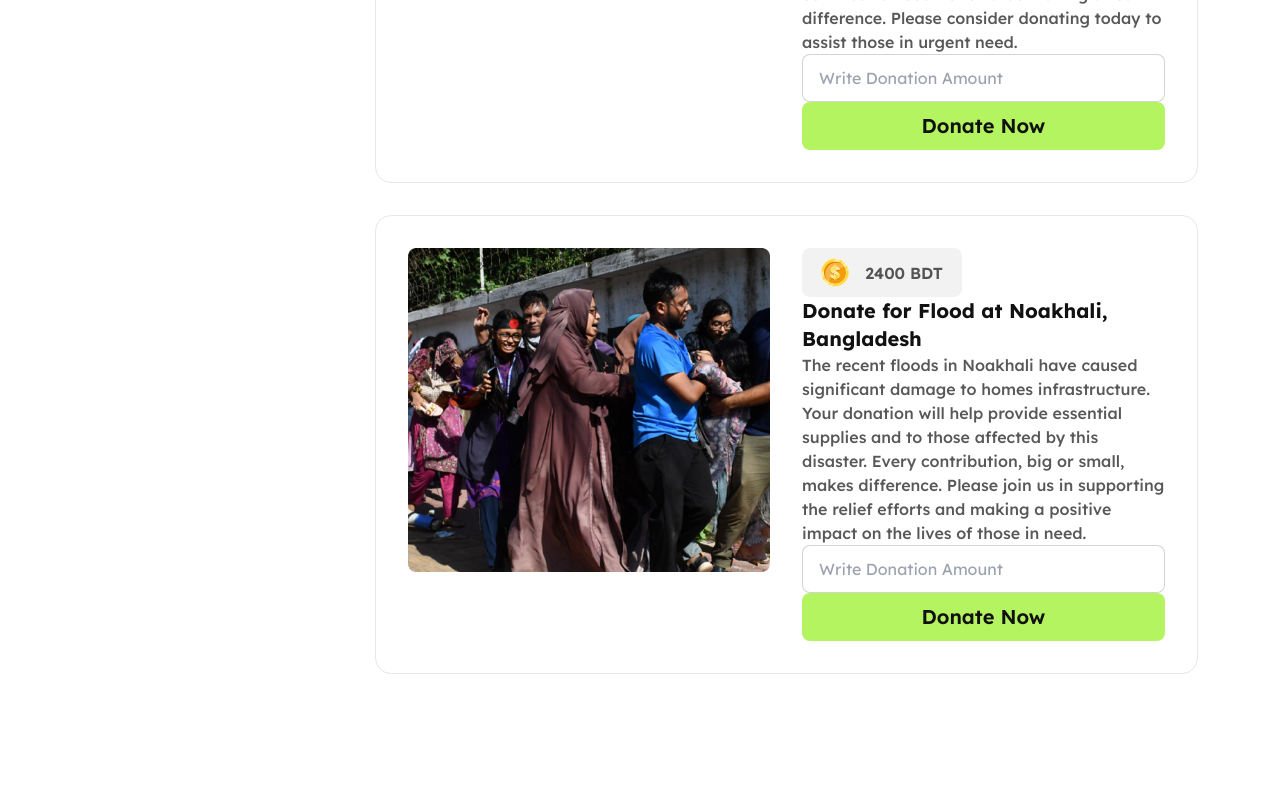
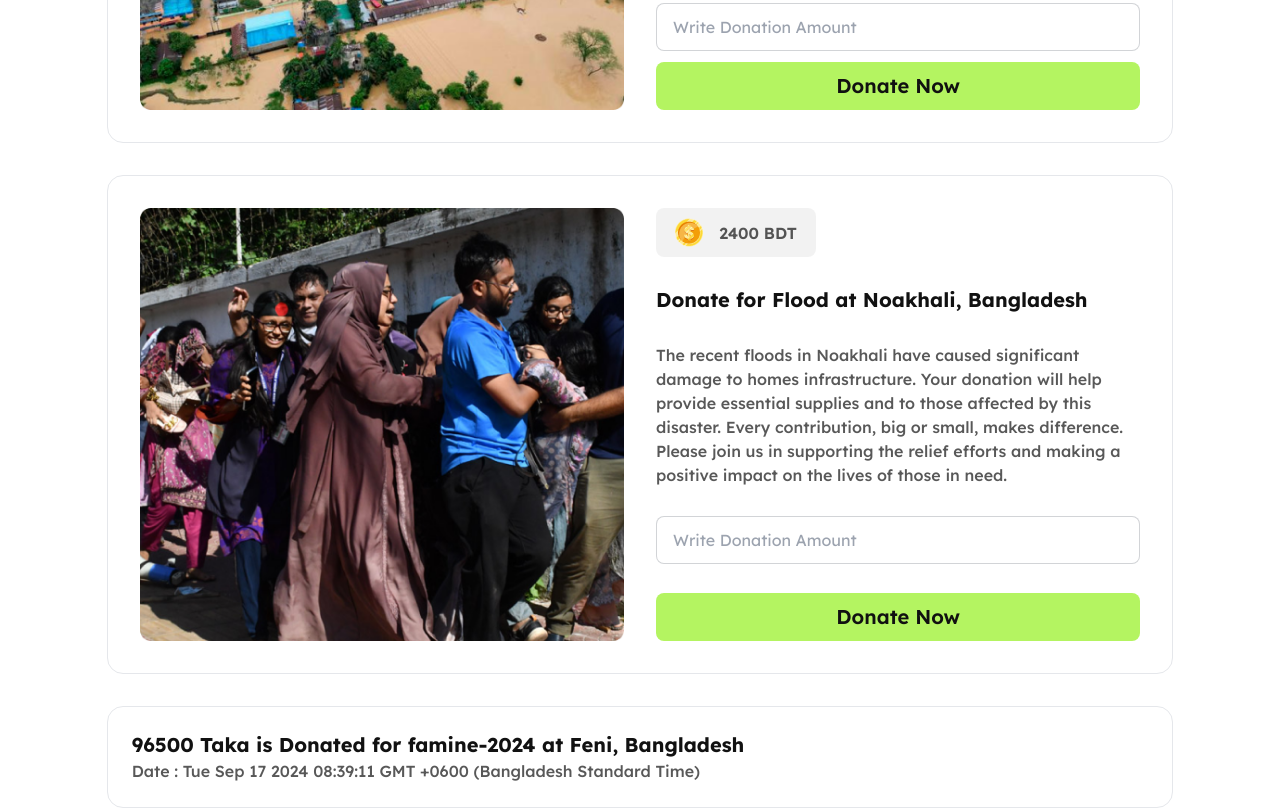
Before and after one commit to tariqul420/ASSIGNMENT-05, a website: page index.html in a window 1280 px wide. Shown: the part 1072-1880 px from the top of the page. Before the commit the page ends 1746 px from the top, so only its background shows below. Drawn offline with Linux system fonts and the light colour scheme.

Commit message:
history section done

```diff
--- a/index.html
+++ b/index.html
@@ -42,6 +42,7 @@
       <div>
         <button class="border-2 border-solid border-dark-03 p-[10px_30px_10px_30px] rounded-lg text-dark-02 font-semibold">History</button>
       </div>
+    </section>
 
     <!-- todo main section start hear -->
     <main>
@@ -77,9 +78,9 @@
           </button>
           <h2 class="text-dark-01 text-xl font-bold">Donate for Flood Relief in Feni,Bangladesh</h2>
           <p class="text-dark-02 font-medium">
-              The recent floods in Feni have devastated local communities, leading to severe disruption and loss. Your generous donation will help provide immediate aid, including food, clean water,
-              and medical supplies, to those affected by this calamity. Together, we can offer crucial support and help rebuild lives in the aftermath of this disaster. Every contribution counts
-              towards making a real difference. Please consider donating today to assist those in urgent need.
+            The recent floods in Feni have devastated local communities, leading to severe disruption and loss. Your generous donation will help provide immediate aid, including food, clean water, and
+            medical supplies, to those affected by this calamity. Together, we can offer crucial support and help rebuild lives in the aftermath of this disaster. Every contribution counts towards
+            making a real difference. Please consider donating today to assist those in urgent need.
           </p>
           <input type="text" placeholder="Write Donation Amount" class="input input-bordered focus:outline-none" />
           <button class="btn btn-outline w-full bg-primary border-none text-dark-01 font-semibold text-xl">Donate Now</button>
@@ -106,7 +107,15 @@
         </div>
       </section>
     </main>
+
+    <!-- todo history section start hear -->
+    <section>
+      <div class="p-6 border border-solid border-[rgba(17, 17, 17, 0.1)] w-10/12 m-auto rounded-2xl mt-8">
+        <h2 class="text-dark-01 text-xl font-bold">96500 Taka is Donated for famine-2024 at Feni, Bangladesh</h2>
+        <p class="text-dark-02 font-medium">Date : Tue Sep 17 2024 08:39:11 GMT +0600 (Bangladesh Standard Time)</p>
+      </div>
     </section>
+
     <script src="js/common.js"></script>
     <script src="js/script.js"></script>
   </body>
```
Lines whose indentation alone changed are shown as unchanged.
